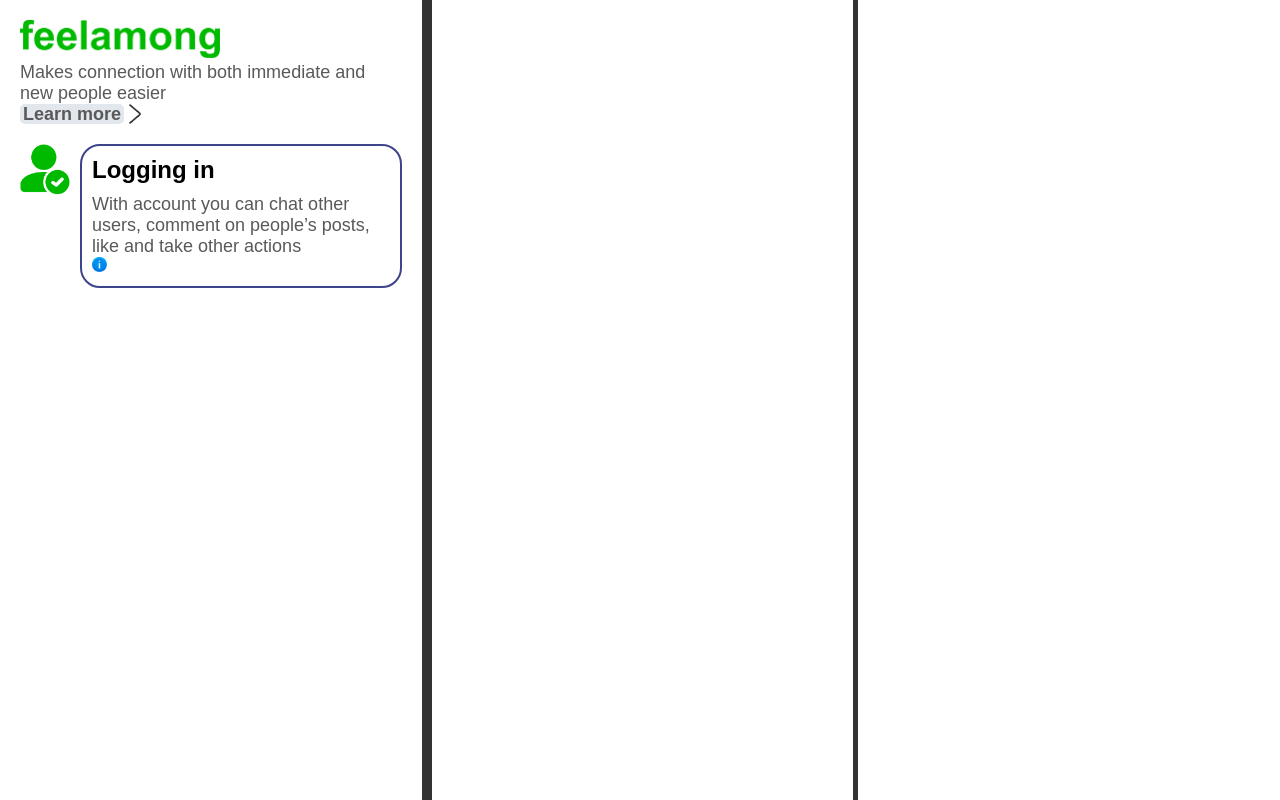
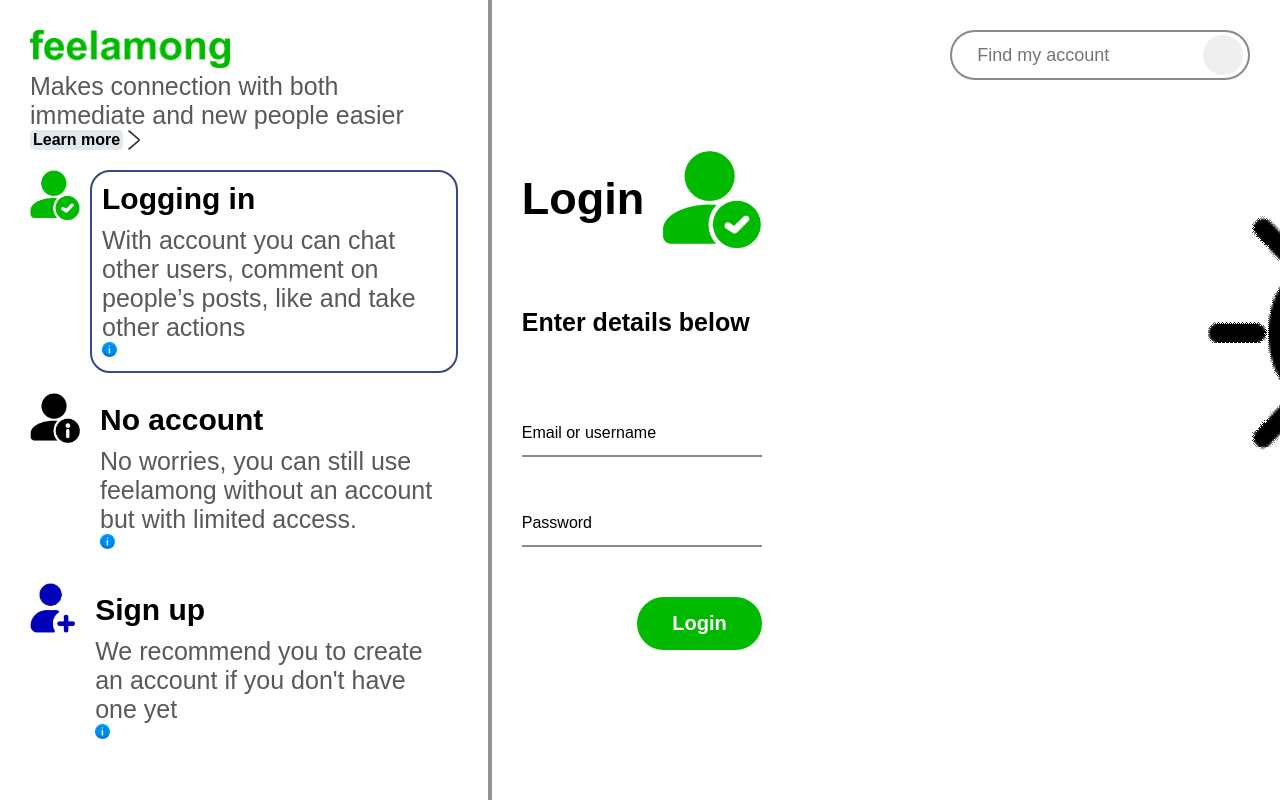
Before and after one commit to creatorjjoe-sudo/FeelAmong, a React app in the folder FrontEnd/: page / in a window 1280 px wide. Built offline with nearby package versions, Linux system fonts and the light colour scheme; the HTML template or start-up script is replaced by a standard one.

Commit message:
feat: refactor authentication flow by removing Login and Signup pages, and integrating forms into WelcomePage

```diff
--- a/FrontEnd/src/App.jsx
+++ b/FrontEnd/src/App.jsx
@@ -1,9 +1,9 @@
 import React from 'react'
-import Login from './pages/Login'
+import WelcomePage from './pages/WelcomePage'
 
 function App() {
   return (
-    <Login/>
+    <WelcomePage/>
   )
 }
 
--- /dev/null
+++ b/FrontEnd/src/components/LoginForm.jsx
@@ -0,0 +1,33 @@
+import React from 'react'
+import { ICONS } from '../assets/icons'
+
+function LoginForm() {
+  const [password, setPassword] = React.useState(false)
+
+  const showpassword = () => {
+    setPassword(!password)
+  }
+  return (
+    <form className="screen middle login">
+        <div className='form-header'>
+          <h1>Login</h1> <img className='user-icon-login' src={ICONS.userGreen} alt="user-check" />
+        </div>
+        <h3>Enter details below</h3>
+
+        <div className="input-container email">
+          <input type="text" id='email' placeholder='' />
+          <label htmlFor="email">Email or username</label>
+        </div>
+        <div className="input-container password">
+          <input type={password ? 'text' : 'password'} id='password' placeholder='' />
+          <label htmlFor="password">Password</label>
+          <p className='show-password' onClick={showpassword}>{password ? 'Hide' : 'Show'}</p>
+        </div>
+
+        <button className='submit' type='submit'>Login</button>
+
+      </form>
+  )
+}
+
+export default LoginForm
--- /dev/null
+++ b/FrontEnd/src/components/SignupForm.jsx
@@ -0,0 +1,40 @@
+import React from 'react'
+import { ICONS } from '../assets/icons'
+
+function SignupForm() {
+ const [password, setPassword] = React.useState(false)
+
+  const showpassword = () => {
+    setPassword(!password)
+  }
+
+ return (
+  <form className="screen middle signup">
+   <div className='form-header'>
+    <h1>Login</h1> <img className='user-icon-login' src={ICONS.userBlack} alt="user-check" />
+   </div>
+   <h3>Enter details below</h3>
+
+   <div className="input-container email">
+    <input type="email" id='email' placeholder='' />
+    <label htmlFor="email">Email or username</label>
+   </div>
+
+   <div className="input-container username">
+    <input type="text" id='username' placeholder='' />
+    <label htmlFor="username">Username</label>
+   </div>
+
+   <div className="input-container password">
+    <input type={password ? 'text' : 'password'} id='password' placeholder='' />
+    <label htmlFor="password">Password</label>
+    <p className='show-password' onClick={showpassword}>{password ? 'Hide' : 'Show'}</p>
+   </div>
+
+   <button className='submit' type='submit'>Create</button>
+
+  </form>
+ )
+}
+
+export default SignupForm
--- a/FrontEnd/src/pages/Login.jsx
+++ /dev/null
@@ -1,37 +0,0 @@
-import React from 'react'
-import { ICONS } from '../assets/icons'
-import '../styles/login.css'
-
-function Login() {
-  return (
-    <div className='login-container'>
-      <div className="screen left">
-
-        <div className="app-intro">
-          <img className='app-logo' src={ICONS.appLogo} alt="App Logo" />
-          <p>Makes connection with both immediate and new people easier <br />
-          <div>
-            <span>Learn more </span> <img src={ICONS.arrowForward} alt="" />
-          </div>
-          </p>
-        </div>
-
-        <div className="option-container login">
-          <img className='user-green' src={ICONS.userGreen} alt="" />
-          <div className="option login">
-            <h2>Logging in</h2>
-            <p>With account you can chat other users, comment on people’s posts, like and take other actions </p>
-            <img className='info' src={ICONS.info} alt="" />
-          </div>
-        </div>
-
-      </div>
-      <div className="screen-divider"></div>
-
-      <div className="screen middle"></div>
-      <div className="screen right"></div>
-    </div>
-  )
-}
-
-export default Login
--- /dev/null
+++ b/FrontEnd/src/pages/WelcomePage.jsx
@@ -0,0 +1,67 @@
+import React from 'react'
+import { ICONS } from '../assets/icons'
+import '../styles/login.css'
+import LoginForm from '../components/LoginForm'
+import SignupForm from '../components/SignupForm'
+
+function WelcomePage() {
+  const [activeOption, setActiveOption] = React.useState('login')
+  return (
+    <div className='login-container'>
+      <div className="screen left">
+
+        <div className="app-intro">
+          <img className='app-logo' src={ICONS.appLogo} alt="App Logo" />
+          <p>Makes connection with both immediate and new people easier
+          </p>
+          <div className='learn-more'>
+            <span>Learn more </span> <img src={ICONS.arrowForward} alt="" />
+          </div>
+        </div>
+
+        <div className='option-container login'>
+          <img className='user-icon' src={ICONS.userGreen} alt="" />
+          <div className={`option ${activeOption === 'login' ? 'active' : ''}`} onClick={() => setActiveOption('login')}>
+            <h2>Logging in</h2>
+            <p>With account you can chat other users, comment on people’s posts, like and take other actions </p>
+            <img className='info' src={ICONS.info} alt="" />
+          </div>
+        </div>
+
+        <div className="option-container noaccount">
+          <img className='user-icon' src={ICONS.userBlack} alt="" />
+          <div className={`option ${activeOption === 'no-account' ? 'active' : ''}`} onClick={() => setActiveOption('no-account')}>
+            <h2>No account</h2>
+            <p>No worries, you can still use feelamong without an account but with limited access.
+            </p>
+            <img className='info' src={ICONS.info} alt="" />
+          </div>
+        </div>
+
+        <div className="option-container signup">
+          <img className='user-icon' src={ICONS.userBlue} alt="" />
+          <div className={`option ${activeOption === 'signup' ? 'active' : ''}`} onClick={() => setActiveOption('signup')}>
+            <h2>Sign up </h2>
+            <p>We recommend you to create an account if you don't have one yet
+            </p>
+            <img className='info' src={ICONS.info} alt="" />
+          </div>
+        </div>
+
+      </div>
+      <div className="screen-divider"></div>
+
+      {activeOption === 'login' && <LoginForm />}
+      {activeOption === 'signup' && <SignupForm />}
+      {activeOption === 'no-account' && <button className='continue-btn'>Continue</button>}
+
+      <div className="screen right">
+        <div className='search-container'>
+          <input type="text" placeholder='Find my account' /> <button><img src={ICONS.themeToggle} alt="theme-toggle" /></button>
+          </div>
+      </div>
+    </div>
+  )
+}
+
+export default WelcomePage
--- a/FrontEnd/src/styles/login.css
+++ b/FrontEnd/src/styles/login.css
@@ -2,22 +2,16 @@
 
 .login-container {
  display: flex;
- background-color: #333;
  height: 100%;
- gap: 5px;
 }
 
 .login-container p {
- font-size: large;
+ font-size: 25px;
  color: #595959;
 }
 
-.login-container p  {
- font-size: large;
- color: #595959;
-}
 
-.login-container p div {
+.learn-more {
  display: flex;
  width: fit-content;
  height: 20px;
@@ -25,7 +19,7 @@
  cursor: pointer;
 }
 
-.login-container p span {
+.learn-more span {
  display: flex;
  align-items: center;
  background-color: #e2e7ee;
@@ -43,7 +37,9 @@
  gap: 20px;
  background: white;
  width: 100%;
- padding: 20px;
+ padding: 30px;
+ overflow: auto;
+ scrollbar-width: none;
 }
 
 .option-container {
@@ -52,21 +48,162 @@
  gap: 10px;
 }
 
-.user-green {
+.user-icon {
  width: 50px;
  height: 50px;
 }
 
-.option.login {
+.option {
+ cursor: pointer;
+ transition: all .3s ease;
+ padding: 10px;
+ border: none;
+}
+
+.option h2 {
+ margin-bottom: 10px;
+}
+
+.option.active {
  border: solid #3d4489 2px;
  border-radius: 20px;
- padding: 10px;
+ cursor: pointer;
 }
 
-.option.login h2 {
+.option h2 {
  margin-bottom: 10px;
+ font-size: 30px;
 }
 
 .info {
  height: 15px;
 }
+
+.screen-divider {
+ width: 10px;
+ height: 100%;
+ background: #939395;
+}
+
+.screen.middle {
+ display: flex;
+ flex-direction: column;
+ justify-content: center;
+ max-width: 300px;
+ gap: 10px;
+}
+
+.screen.middle h1 {
+ font-size: 45px;
+}
+
+.form-header{
+ display: flex;
+ align-items: center;
+ justify-content: space-between;
+ margin-bottom: 50px;
+}
+
+.screen.middle .user-icon-login {
+ width: 100px;
+}
+
+.screen.middle h3 {
+ font-size: 25px;
+ margin-bottom: 30px;
+}
+
+.input-container {
+ position: relative;
+ height: 80px;
+}
+
+.input-container input {
+ height: 100%;
+ width: 100%;
+ font-size: 18px;
+ outline: none;
+ border-top: none;
+ border-left: none;
+ border-right: none;
+ border-bottom: 2px solid #898989;
+ background: none;
+}
+
+.input-container label {
+ position: absolute;
+ left: 0;
+ top: 70%;
+ transform: translateY(-50%);
+ transition: all .3s ease;
+}
+
+.input-container input:focus ~ label, .input-container input:not(:placeholder-shown) ~ label {
+ top: 20%;
+ color: #1225cd;
+}
+
+.submit {
+ width: fit-content;
+ align-self: flex-end;
+ padding: 15px 35px;
+ font-size: 20px;
+ margin-top: 40px;
+ border: none;
+ border-radius: 30px;
+ background: #00ba00;
+ color: white;
+ font-weight: bold;
+ cursor: pointer;
+}
+
+.input-container .show-password {
+ display: none;
+ font-size: 18px;
+ margin-top: 10px;
+ cursor: pointer;
+ font-weight: bold;
+ color: #3d4489;
+}
+
+.input-container input[type='password']:not(:placeholder-shown) ~ .show-password, .input-container input[type='text']:not(:placeholder-shown) ~ .show-password {
+ display: block;
+ margin-top: -25px;
+}
+
+.continue-btn {
+ height: fit-content;
+ width: fit-content;
+ align-self: center;
+}
+
+.search-container {
+ display: flex;
+ justify-content: end;
+ align-items: center;
+ height: 50px;
+ gap: 20px;
+ align-self: end;
+ width: 70%;
+ border: 2px solid #898989;
+ border-radius: 30px;
+ padding: 5px;
+}
+
+.search-container input{
+ width: 100%;
+ border-radius: 30px;
+ border: none;
+ font-size: 18px;
+ padding-left: 20px;
+ outline: none;
+}
+
+.search-container button {
+ display: flex;
+ width: 40px;
+ height: 40px;
+ border: none;
+ padding: 5px; border-radius: 50px;
+ cursor: pointer;
+}
```
Also changed, not shown: FrontEnd/src/assets/icons/theme-toggle.png, FrontEnd/src/pages/Signup.jsx (deleted).
